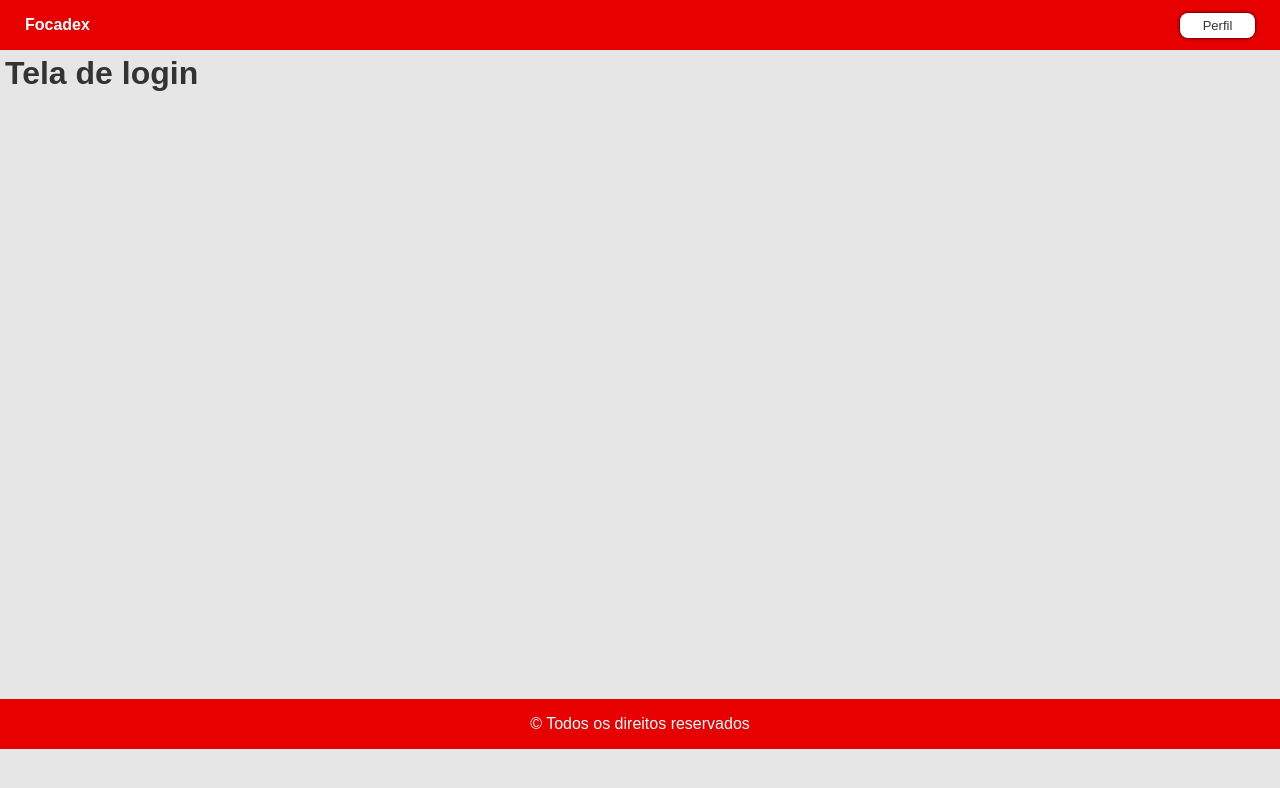
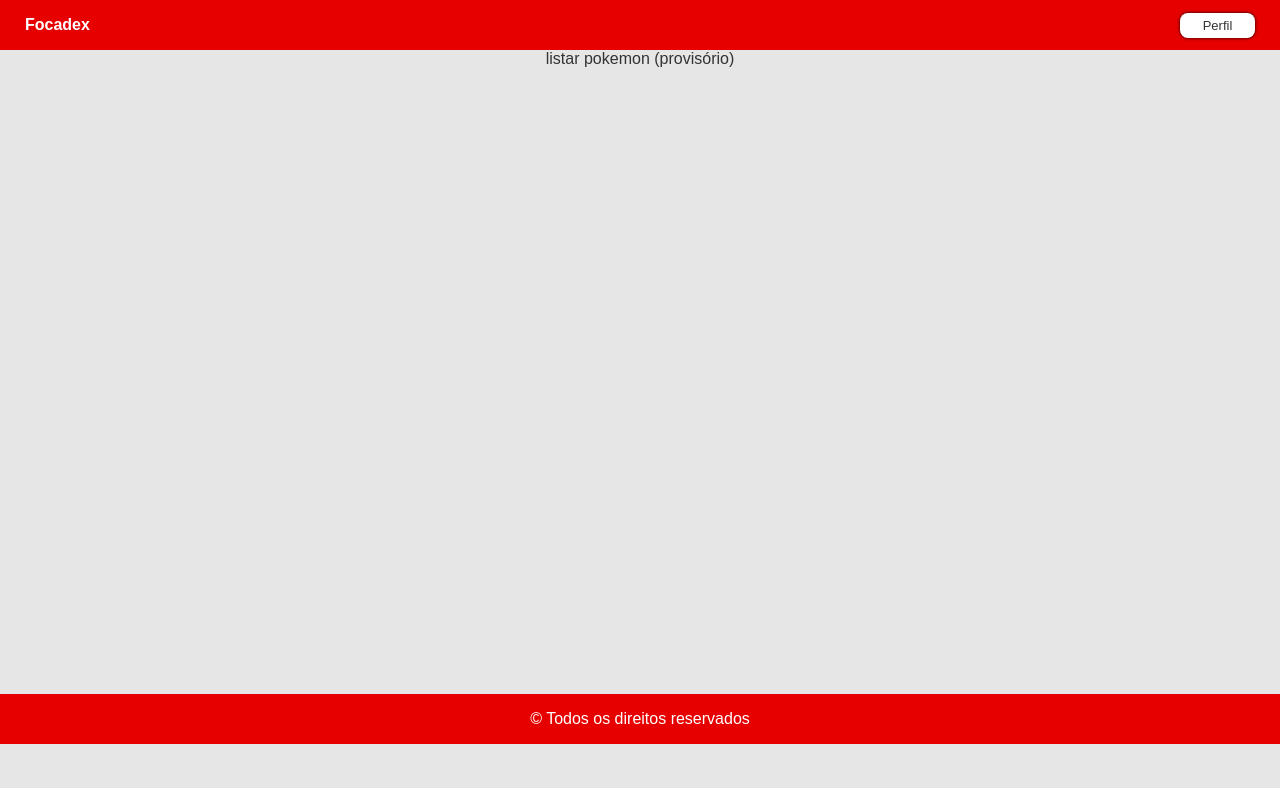
Before and after one commit to tilnoene/pokedex-react, a React (Create React App) app: page / in a window 1280 px wide. Shown: the top 788 px of the page. Built offline with nearby package versions, Linux system fonts and the light colour scheme.

Commit message:
Versao para testes

```diff
--- a/src/components/PokemonType/styles.css
+++ b/src/components/PokemonType/styles.css
@@ -41,7 +41,7 @@
 }
 
 .ghost {
-    background: #E2E2E2;
+    background: #A292BC;
 }
 
 .grass {
@@ -82,4 +82,5 @@
 
 .dragon {
     background: #43372D;
+    color: white;
 }
--- a/src/pages/Login/index.js
+++ b/src/pages/Login/index.js
@@ -1,12 +1,15 @@
 import React from 'react';
+import { NavLink } from "react-router-dom";
 
 import './styles.css';
 
 const Login = () => {
     return (
-        <header>
-            <h1>Tela de login</h1>
-        </header>
+        <div className="container-login">
+            <NavLink to="/pokemon">
+                listar pokemon (provisório)
+            </NavLink>
+        </div>
     );
 };
 
--- a/src/pages/Login/styles.css
+++ b/src/pages/Login/styles.css
@@ -0,0 +1,5 @@
+.container-login {
+    display: flex;
+    justify-content: center;
+    align-items: center;
+}
```
Also changed, not shown: 1 other file (tests, documents, lock files or other folders).
